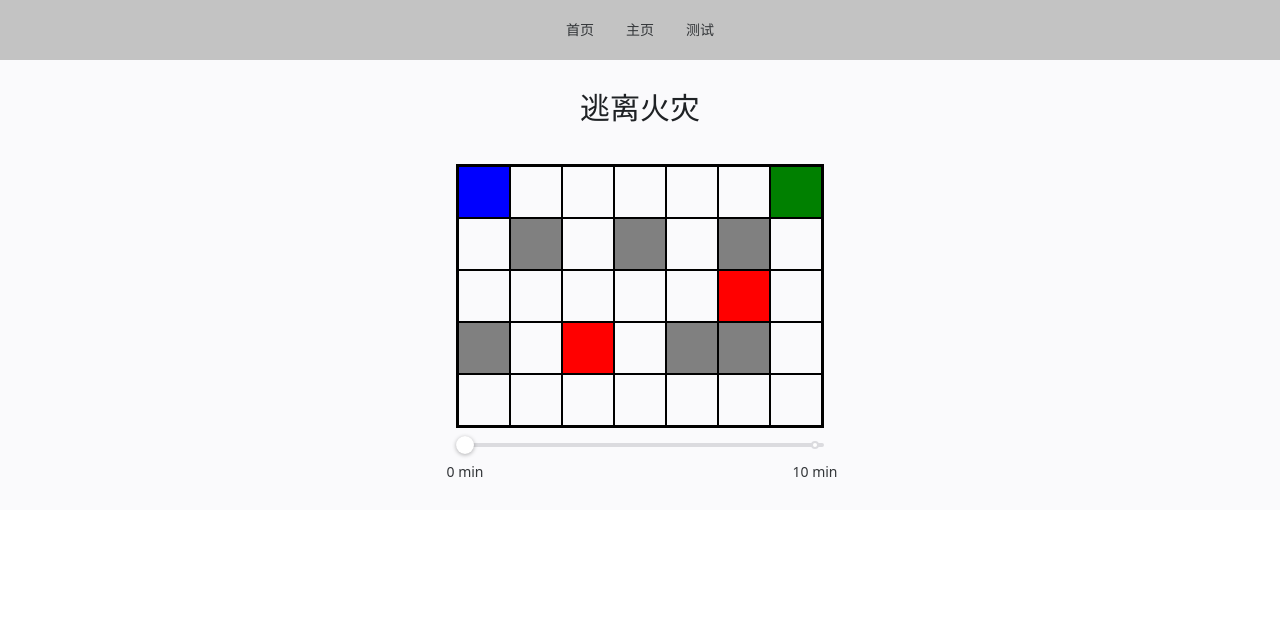
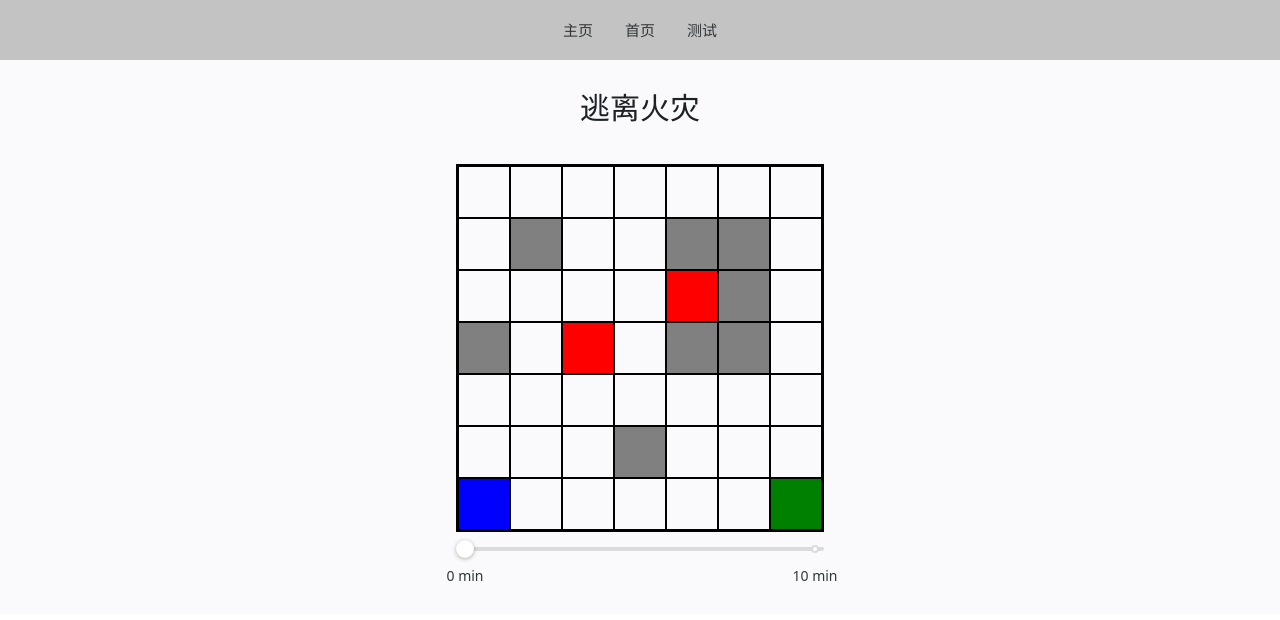
Before and after one commit to YeezyG/github_pages, a Vue app: page /github_pages/test in a window 1280 px wide. Shown: the top 620 px of the page. Built offline with nearby package versions, Linux system fonts and the light colour scheme.

Commit message:
修改导航栏和test.vue

```diff
--- a/src/components/content/Test/test.vue
+++ b/src/components/content/Test/test.vue
@@ -18,7 +18,7 @@ enum CellType {
 }
 
 // 定义常量
-const rows = 5;
+const rows = 7;
 const cols = 7;
 const cellSize = 50;
 const dirs: [number, number][] = [[-1, 0], [1, 0], [0, -1], [0, 1]];
@@ -33,11 +33,10 @@ const marks = {
 const grid = reactive<CellType[][]>(Array.from({ length: rows }, () => Array(cols).fill(CellType.Empty)));
 
 // 初始化网格
-grid[0][0] = CellType.Person;
-grid[0][6] = CellType.House;
-grid[1][1] = grid[1][3] = grid[1][5] = CellType.Wall;
-grid[3][0] = grid[3][4] = grid[3][5] = CellType.Wall;
-grid[3][2] = grid[2][5] = CellType.Fire;
+grid[6][0] = CellType.Person;
+grid[6][6] = CellType.House;
+grid[1][4] = grid[1][1] = grid[1][5] = grid[2][5] = grid[5][3] = grid[3][0] = grid[3][4] = grid[3][5] = CellType.Wall;
+grid[3][2] = grid[2][4] = CellType.Fire;
 
 const initialGrid = JSON.parse(JSON.stringify(grid));
 
@@ -144,6 +143,7 @@ function inital() {
 
 .grid-container>.grid-row>div {
     border: 1px solid black;
+    transition: background-color 0.3s ease;
 }
 
 .wall {
--- a/src/components/modules/TopNavBar.vue
+++ b/src/components/modules/TopNavBar.vue
@@ -10,9 +10,9 @@ import router from '../../router/router';
 <template>
     <div class="top-navbar">
         <n-flex :align="'center'" justify="center" style="height: 60px;">
-            <n-button class="narbar-btn" text @click="router.push({ name: 'Index' })">首页</n-button>
-            <n-button class="narbar-btn" text @click="router.push({ name: 'Home' })">主页</n-button>
-            <n-button class="narbar-btn" text @click="router.push({ name: 'Test' })">测试</n-button>
+            <n-button size="large" class="narbar-btn" text @click="router.push({ name: 'Home' })">主页</n-button>
+            <n-button size="large" class="narbar-btn" text @click="router.push({ name: 'Index' })">首页</n-button>
+            <n-button size="large" class="narbar-btn" text @click="router.push({ name: 'Test' })">测试</n-button>
         </n-flex>
     </div>
 </template>
```
